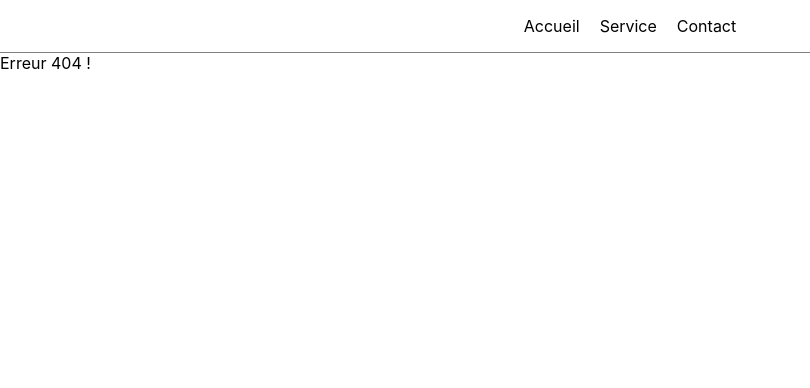
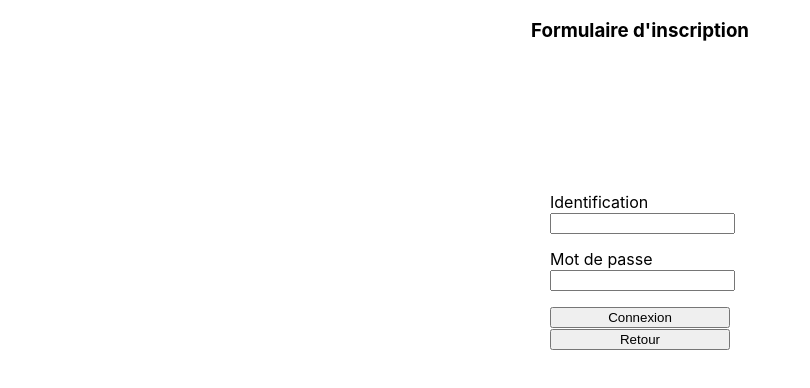
Before and after one commit to Elisee-des/React-Projet-Cocktail, a React (Create React App) app: page /auth in a window 1280 px wide. Before the commit this address had no page. Shown: the top 388 px of the page, without its empty margins (0-810 px from the left). Built offline with nearby package versions, Linux system fonts and the light colour scheme.

Commit message:
Passage id en parametre et Creation Composant Auth

```diff
--- a/src/App.js
+++ b/src/App.js
@@ -1,8 +1,9 @@
 // import logo from '@/logo.svg';
 import '@/App.css';
 import { BrowserRouter, Route, Routes } from 'react-router-dom';
-import PublicRouter from './pages/Public/PublicRouter';
-import AdminRouter from './pages/Admin/AdminRouter';
+import PublicRouter from '@/pages/Public/PublicRouter';
+import AdminRouter from '@/pages/Admin/AdminRouter';
+import AuthRouter from '@/pages/Auth/AuthRouter';
 
 function App() {
   return (
@@ -11,6 +12,7 @@
         <Routes>
           <Route path='/*' element={ <PublicRouter />} />
           <Route path='/admin/*' element={ <AdminRouter />} />
+          <Route path='/auth/*' element={ <AuthRouter />} />
         </Routes>
       </BrowserRouter>
 
--- a/src/pages/Admin/AdminRouter.js
+++ b/src/pages/Admin/AdminRouter.js
@@ -11,6 +11,7 @@
             <Routes>
 
                 <Route element={ <ALayout/> }>
+                    <Route index element={ <Dashboard/> } />
                     <Route path='dashboard' element={ <Dashboard/> } />
                     <Route path='user'>
                         <Route path='index' element={ <User/> } />
--- /dev/null
+++ b/src/pages/Auth/AuthRouter.js
@@ -0,0 +1,16 @@
+import React from 'react';
+import { Route, Routes } from 'react-router-dom';
+import Login from '@/pages/Auth/Login';
+import Error from '@/_utils/Error';
+
+const AuthRouter = () => {
+    return (
+        <Routes>
+            <Route index element={<Login />} />
+            <Route path='login' element={<Login />} />
+            <Route path='*' element={<Error />} />
+        </Routes>
+    );
+};
+
+export default AuthRouter;
--- /dev/null
+++ b/src/pages/Auth/Login.js
@@ -0,0 +1,33 @@
+import React from 'react';
+import './auth.css';
+import { useNavigate } from 'react-router-dom';
+
+const Login = () => {
+
+    let navigate = useNavigate();
+    const handlRetour = () => {
+        navigate('../home');
+    }
+
+    return (
+        <div className='Login'>
+            <h3 className='inscipt-form'>Formulaire d'inscription</h3>
+            <form action="">
+                <div className="group">
+                    <label htmlFor="login">Identification</label>
+                    <input type="text" name='login' />
+                </div>
+                <div className="group">
+                    <label htmlFor="password">Mot de passe</label>
+                    <input type="text" name='password' />
+                </div>
+                <div className="group">
+                    <button>Connexion</button>
+                    <button onClick={() => handlRetour()}>Retour</button>
+                </div>
+            </form>
+        </div>
+    );
+};
+
+export default Login;
--- /dev/null
+++ b/src/pages/Auth/auth.css
@@ -0,0 +1,21 @@
+form {
+    width: 180px;
+    margin: 0 auto;
+    margin-top: 150px;
+}
+
+.inscipt-form {
+    text-align: center;
+}
+
+.group {
+    margin-bottom: 15px;
+}
+
+label {
+    display: block;
+}
+
+button {
+    width: 100%;
+}
```
